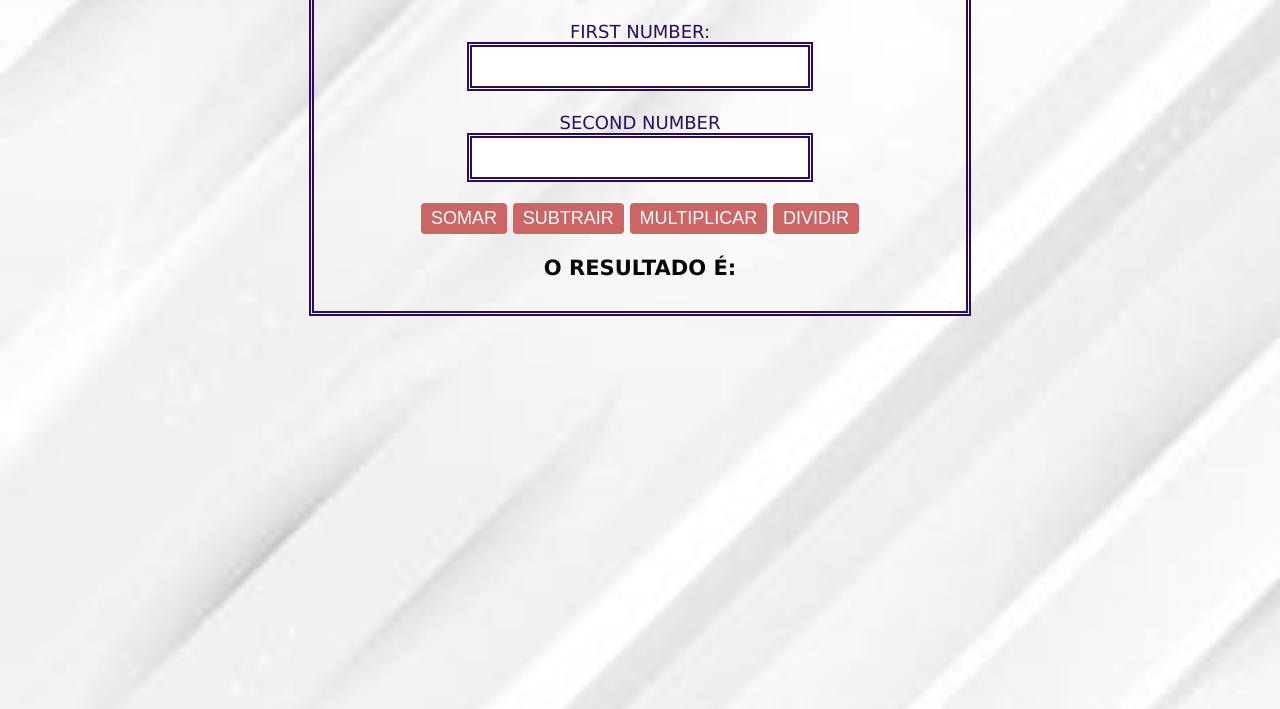
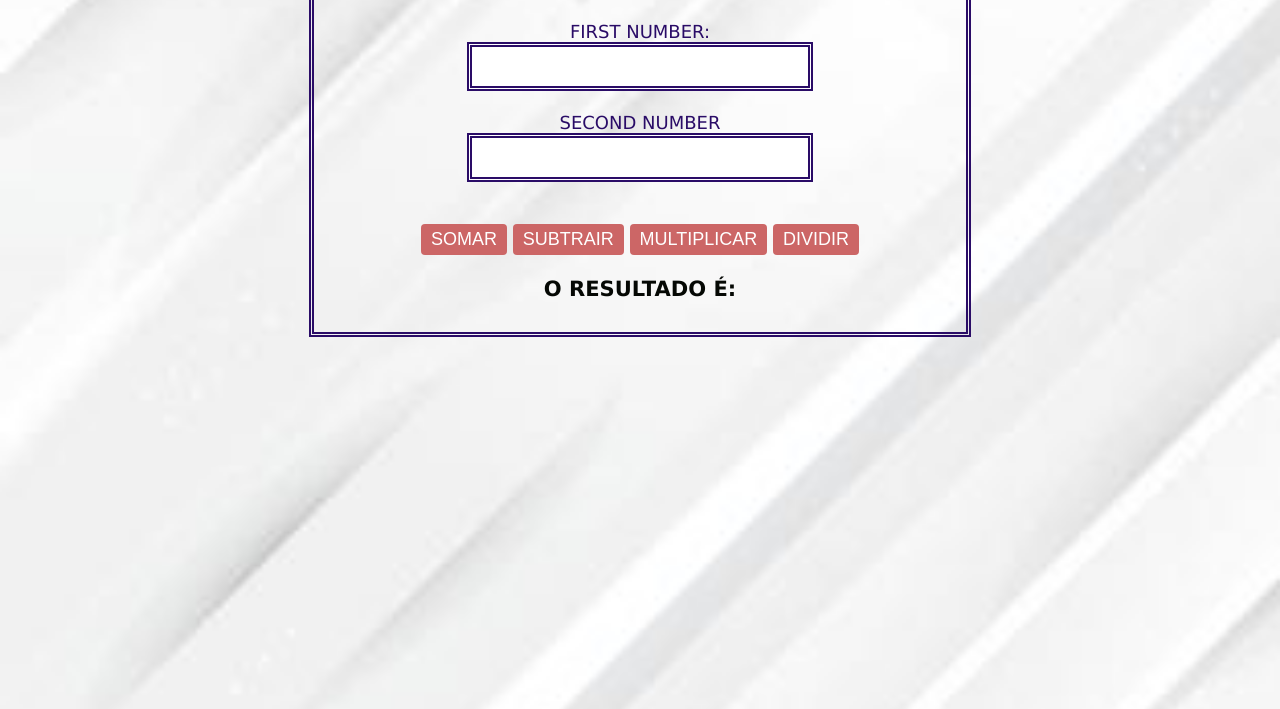
Before and after one commit to prof-htubsk/OT-11-09-24, a plain HTML site: page index.html in a window 1280 px wide. Shown: the part 91-800 px from the top of the page. Drawn offline with Linux system fonts and the light colour scheme.

Commit message:
mais um enter

```diff
--- a/index.html
+++ b/index.html
@@ -21,7 +21,7 @@
     SECOND NUMBER<BR>
     <input ID="n2" type="number">
 
-    <BR><BR>
+    <BR><BR><BR>
 
     <BUTTON onclick="somar()"> SOMAR </BUTTON>
     <BUTTON onclick="subtrair()"> SUBTRAIR </BUTTON>
```
